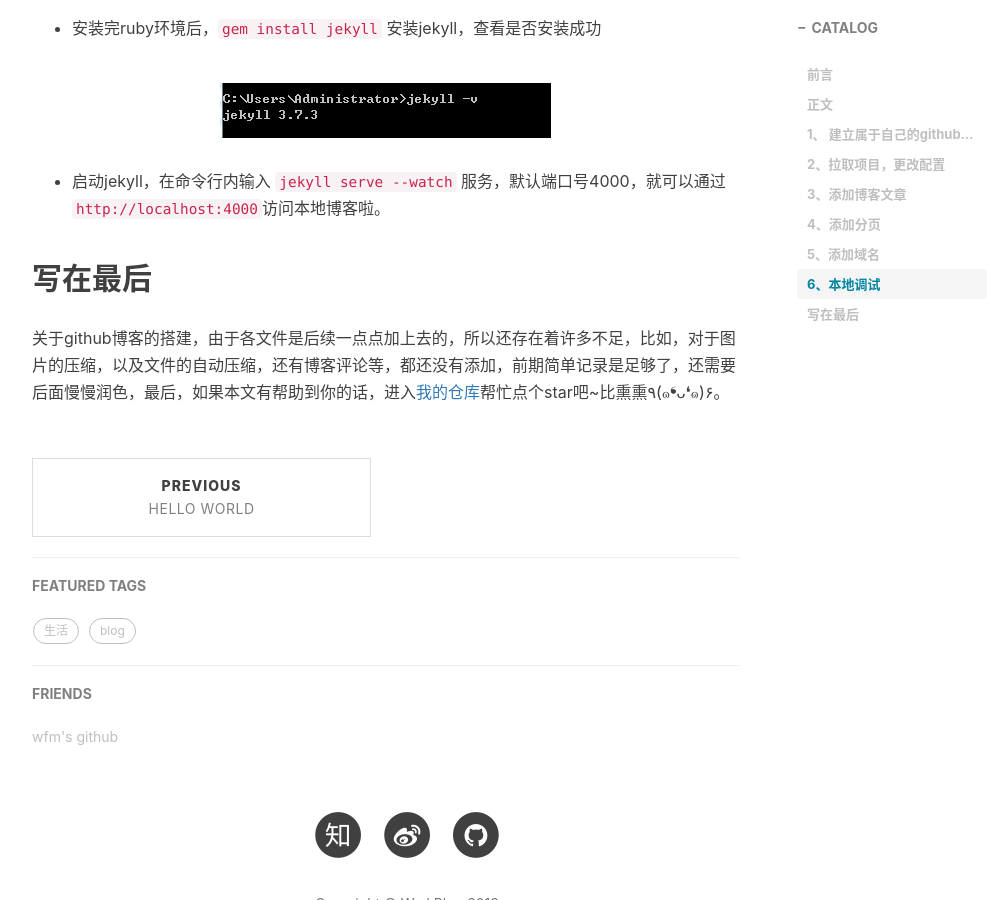
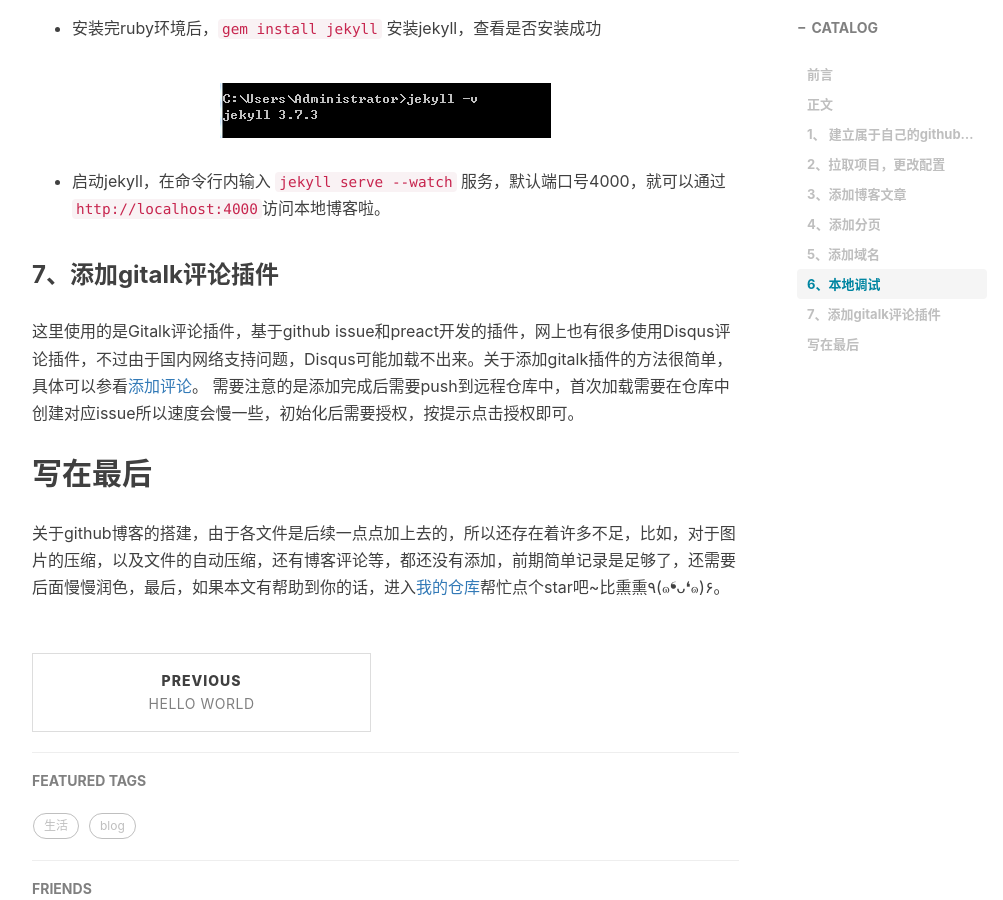
Before and after one commit to wumeilian/wumeilian.github.io, a Jekyll site: the page built from _posts/2018-05-31-blog-build.md, in a window 1280 px wide and 900 px high, scrolled down 6268 px. Shown: the whole window, without its empty margins (233-1236 px from the left). Built offline with Jekyll 4.4.1, drawn with Linux system fonts in a browser that asks for light colours; nearby versions of some CDN libraries; comment, search, counter and statistics services are not loaded.

Commit message:
添加关于评论文章

```diff
--- a/_posts/2018-05-31-blog-build.md
+++ b/_posts/2018-05-31-blog-build.md
@@ -92,6 +92,10 @@ Github Pages 可以更换自己的域名，关于域名购买以及解析，我
 
 * 启动jekyll，在命令行内输入 `jekyll serve --watch` 服务，默认端口号4000，就可以通过`http://localhost:4000`访问本地博客啦。
 
+### 7、添加gitalk评论插件
+
+这里使用的是Gitalk评论插件，基于github issue和preact开发的插件，网上也有很多使用Disqus评论插件，不过由于国内网络支持问题，Disqus可能加载不出来。关于添加gitalk插件的方法很简单，具体可以参看[添加评论](http://qiubaiying.top/2017/12/19/%E4%B8%BA%E5%8D%9A%E5%AE%A2%E6%B7%BB%E5%8A%A0-Gitalk-%E8%AF%84%E8%AE%BA%E6%8F%92%E4%BB%B6/)。 需要注意的是添加完成后需要push到远程仓库中，首次加载需要在仓库中创建对应issue所以速度会慢一些，初始化后需要授权，按提示点击授权即可。
+
 ## 写在最后
 
 关于github博客的搭建，由于各文件是后续一点点加上去的，所以还存在着许多不足，比如，对于图片的压缩，以及文件的自动压缩，还有博客评论等，都还没有添加，前期简单记录是足够了，还需要后面慢慢润色，最后，如果本文有帮助到你的话，进入[我的仓库](https://github.com/wumeilian/wumeilian.github.io)帮忙点个star吧~比熏熏٩(๑❛ᴗ❛๑)۶。
```
